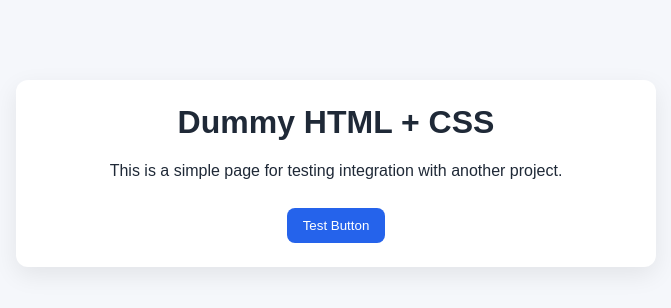
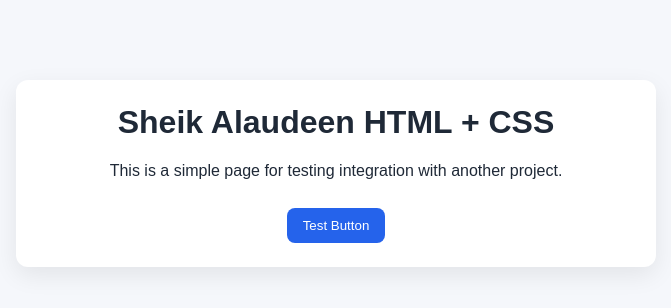
Before and after one commit to sheikalaudeen04/demo, a plain HTML site: page index.html in a window 1280 px wide. Shown: the whole page, without its empty margins (304-975 px from the left). Drawn offline with Linux system fonts and the light colour scheme.

Commit message:
commited

```diff
--- a/index.html
+++ b/index.html
@@ -8,7 +8,7 @@
 </head>
 <body>
   <main class="container">
-    <h1>Dummy HTML + CSS</h1>
+    <h1>Sheik Alaudeen HTML + CSS</h1>
     <p>This is a simple page for testing integration with another project.</p>
     <button type="button">Test Button</button>
   </main>
```
